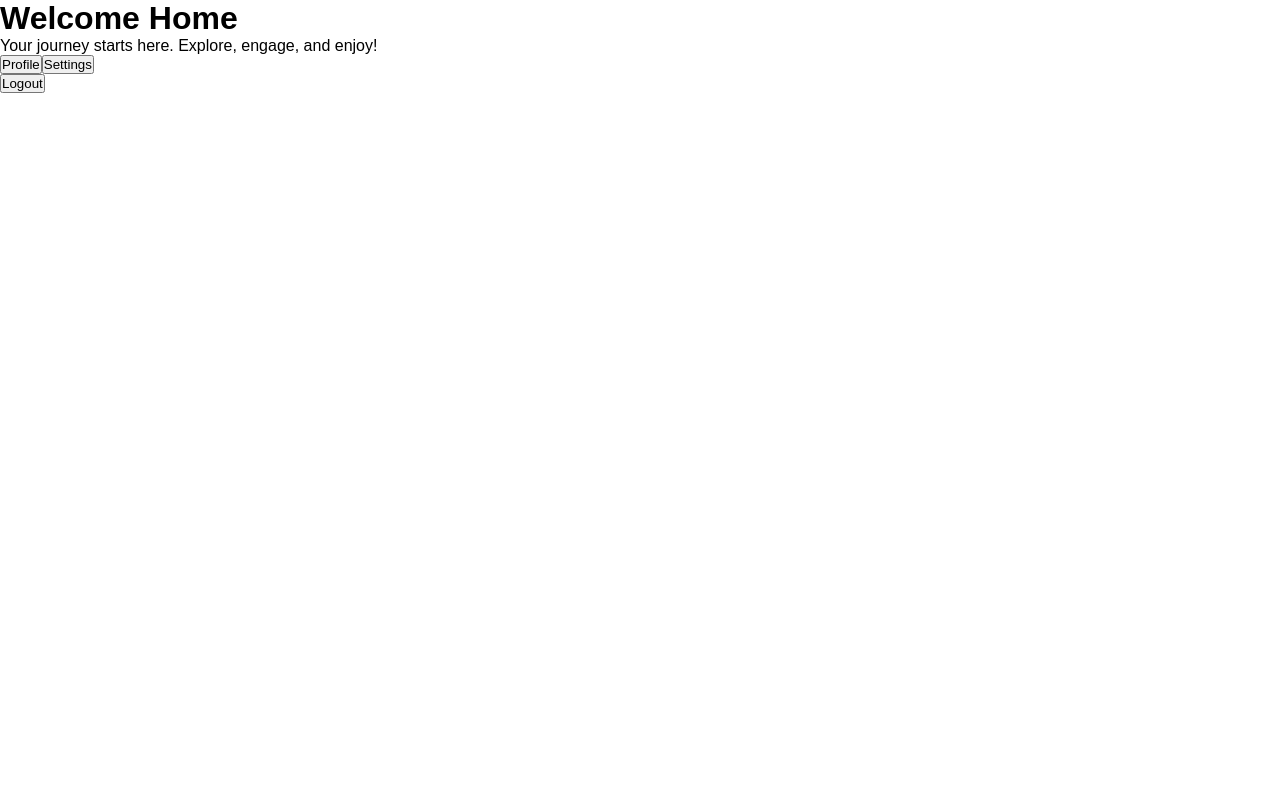
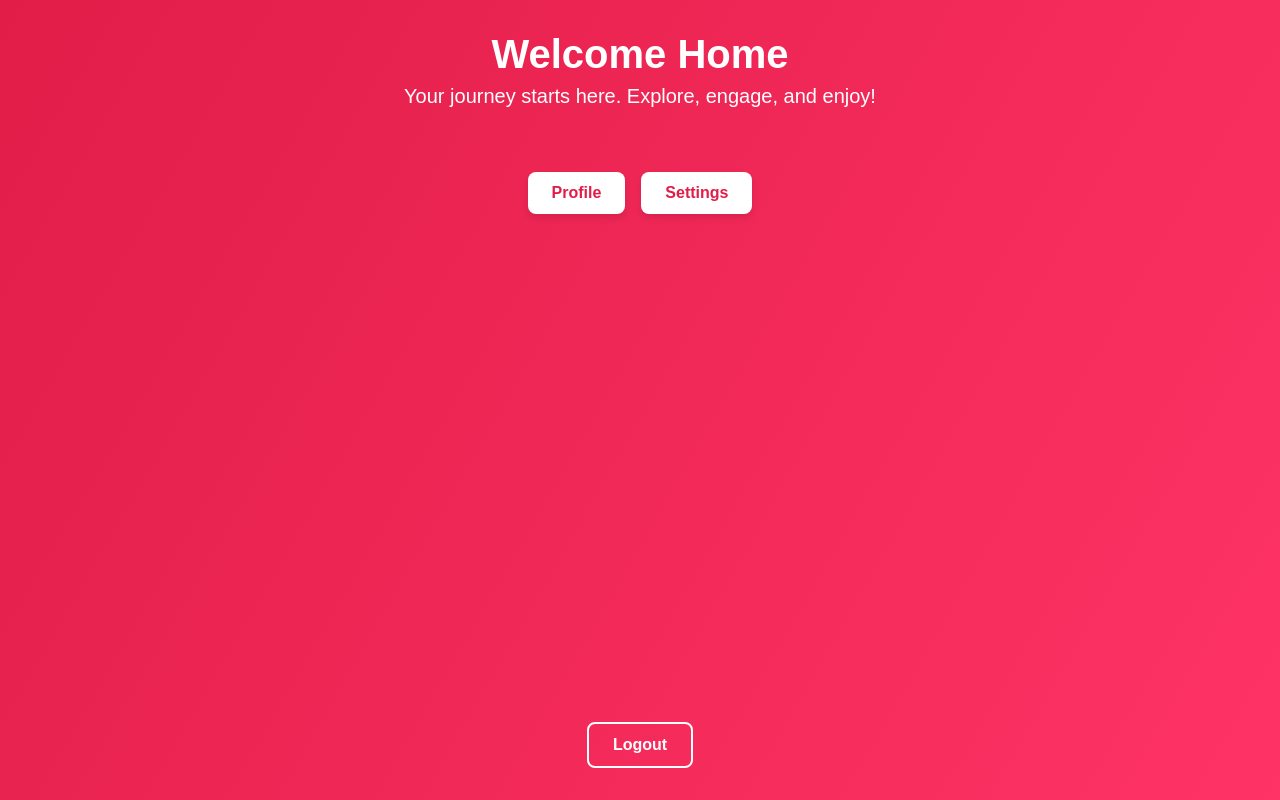
Before and after one commit to lucyzhao1997/smart-login-interface, a Vue app: page / in a window 1280 px wide. Built offline with nearby package versions, Linux system fonts and the light colour scheme; sample sign-in values are in the browser's storage.

Commit message:
pending issue: logout has session_token missing

```diff
--- a/src/Home.vue
+++ b/src/Home.vue
@@ -9,24 +9,98 @@
         <button @click="navigateToSettings">Settings</button>
       </section>
       <footer>
-        <button @click="logout">Logout</button>
+        <button class="logout" @click="logout">Logout</button>
       </footer>
      </main>
   </template>
+  <style scoped>
+  main {
+    display: flex;
+    flex-direction: column;
+    align-items: center;
+    justify-content: space-between;
+    height: 100vh;
+    background: linear-gradient(120deg, #E11D48, #FF3366);
+    color: #fff;
+    padding: 2rem;
+    text-align: center;
+  }
+
+  header {
+    margin-bottom: 2rem;
+  }
+
+  header h1 {
+    font-size: 2.5rem;
+    font-weight: bold;
+    margin-bottom: 0.5rem;
+  }
+
+  header p {
+    font-size: 1.25rem;
+    font-weight: 400;
+  }
+
+  .buttons {
+    display: flex;
+    gap: 1rem;
+    margin-top: 2rem;
+  }
+
+  .buttons button {
+    background-color: #fff;
+    color: #E11D48;
+    padding: 0.75rem 1.5rem;
+    border: none;
+    border-radius: 0.5rem;
+    font-size: 1rem;
+    font-weight: bold;
+    cursor: pointer;
+    box-shadow: 0 4px 6px rgba(0, 0, 0, 0.1);
+    transition: background-color 0.3s, transform 0.2s;
+  }
+
+  .buttons button:hover {
+    background-color: #FF3366;
+    color: #fff;
+    transform: translateY(-3px);
+  }
+
+  footer {
+    margin-top: auto;
+  }
+
+  footer .logout {
+    background-color: transparent;
+    color: #fff;
+    border: 2px solid #fff;
+    padding: 0.75rem 1.5rem;
+    border-radius: 0.5rem;
+    font-size: 1rem;
+    font-weight: bold;
+    cursor: pointer;
+    transition: background-color 0.3s, color 0.3s;
+  }
+
+  footer .logout:hover {
+    background-color: #fff;
+    color: #E11D48;
+  }
+  </style>
 <script setup>
 import {useRouter} from 'vue-router';
 const router = useRouter();
 
 const navigateToProfile = () => {
-  // Add your routing logic here
   console.log("Navigating to Profile...");
 };
 
 const navigateToSettings = () => {
-  // Add your routing logic here
   console.log("Navigating to Settings...");
 };
 const logout = async() => {
+  const token = localStorage.getItem('token'); // Get the token from localStorage
+  console.log('Token retrieved from localStorage:', token);
   const res = await fetch('http://localhost:3333/logout', {
     method: 'POST',
     headers: {
```
Also changed, not shown: 1 other file (tests, documents, lock files or other folders).
